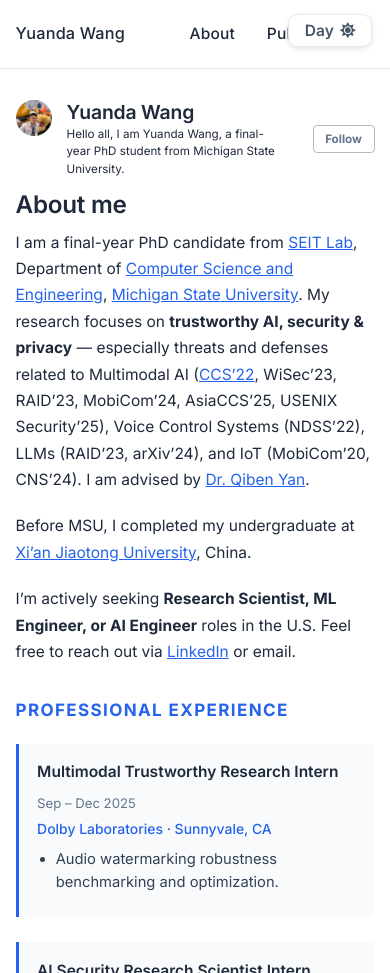
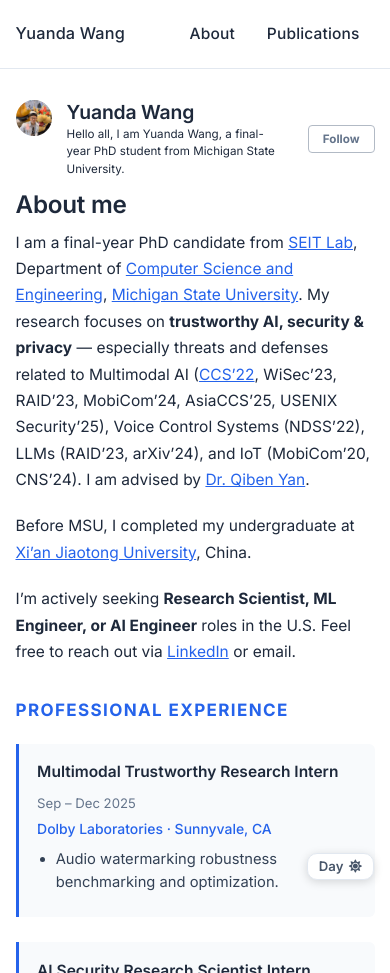
Before and after one commit to yuandaw/yuandaw.github.io, a Jekyll site: the page built from _pages/about.md, in a window 390 px wide. Shown: the top 973 px of the page. Built offline with Jekyll 4.4.1, drawn with Linux system fonts in a browser that asks for light colours; a style sheet for code colours, icons or effects is not loaded.

Commit message:
Mobile browser fix

```diff
--- a/_includes/head/custom.html
+++ b/_includes/head/custom.html
@@ -56,6 +56,25 @@
   gap: 0.4em;
   transition: all 0.2s ease;
   box-shadow: 0 2px 6px rgba(0,0,0,0.1);
+}
+
+/* Mobile: move toggle to bottom-right to avoid nav overlap */
+@media (max-width: 767px) {
+  #theme-toggle {
+    top: auto;
+    bottom: 20px;
+    right: 16px;
+    font-size: 0.85em;
+    padding: 0.45em 0.85em;
+    box-shadow: 0 2px 10px rgba(0,0,0,0.15);
+  }
+
+  /* Fix Follow button width on mobile */
+  .author__urls-wrapper button {
+    width: auto !important;
+    padding-left: 1.2em;
+    padding-right: 1.2em;
+  }
 }
 #theme-toggle:hover {
   background: #f1f5f9;
```
